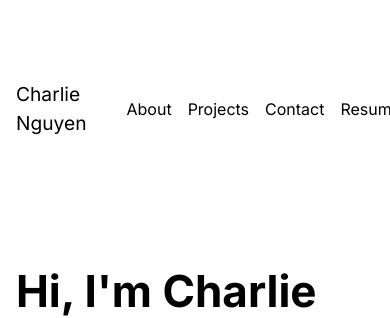
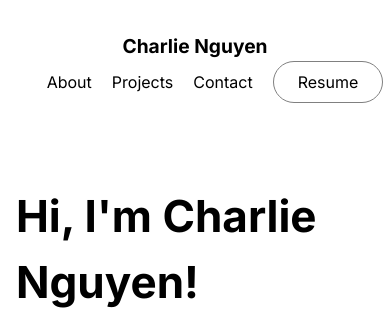
Before and after one commit to ssss-sfu/portfolio-workshop, a plain HTML site: page portfolio-end/index.html in a window 390 px wide. Shown: the top 318 px of the page. Drawn offline with Linux system fonts and the light colour scheme.

Commit message:
better header in mobile

```diff
--- a/portfolio-end/index.html
+++ b/portfolio-end/index.html
@@ -14,14 +14,14 @@
   <header>
     <nav>
       <div id="navbar-name">
-        <p>Charlie Nguyen</p>
+        <p><b>Charlie Nguyen</b></p>
       </div>
 
       <ul>
         <li><a href="#about">About</a></li>
         <li><a href="#projects">Projects</a></li>
         <li><a href="#contact">Contact</a> </li>
-        <li><a class="resume-link" href="#">Resume</a></li>
+        <li><a href="#"><button class="btn">Resume</button></a></li>
       </ul>
     </nav>
   </header>
--- a/portfolio-end/style.css
+++ b/portfolio-end/style.css
@@ -60,14 +60,16 @@ a:hover {
   text-decoration: underline;
 }
 
+a button {
+  cursor: pointer;
+}
+
 .button-container {
   display: flex;
   gap: 1rem;
 }
 
-a button {
-  cursor: pointer;
-}
+
 @media only screen and (max-width: 768px) {
   .container {
     padding: 3.5rem 1rem;
@@ -114,15 +116,19 @@ header nav li {
   list-style-type: none;
 }
 
+
+
 @media only screen and (max-width: 768px) {
   header {
     font-size: 1rem;
+    padding: 2rem 0;
   }
 
-  header nav ul {
-    display: flex;
-    gap: 1rem;
+  header nav {
+    flex-direction: column;
+    align-items: center;
   }
+
 }
 
 /* Header End */
@@ -133,6 +139,7 @@ header nav li {
 }
 
 .btn {
+  background: none;
   padding: 0.5rem 1.5rem;
   border: 0.5px solid gray;
   border-radius: 1.5rem;
@@ -164,6 +171,12 @@ header nav li {
   /* Just change width, height initial value is auto */
 }
 
+@media only screen and (max-width: 768px) {
+  .container#hero {
+    padding-top: 3rem;
+  }
+
+}
 /* Hero End */
 
 /* About Start */
```
